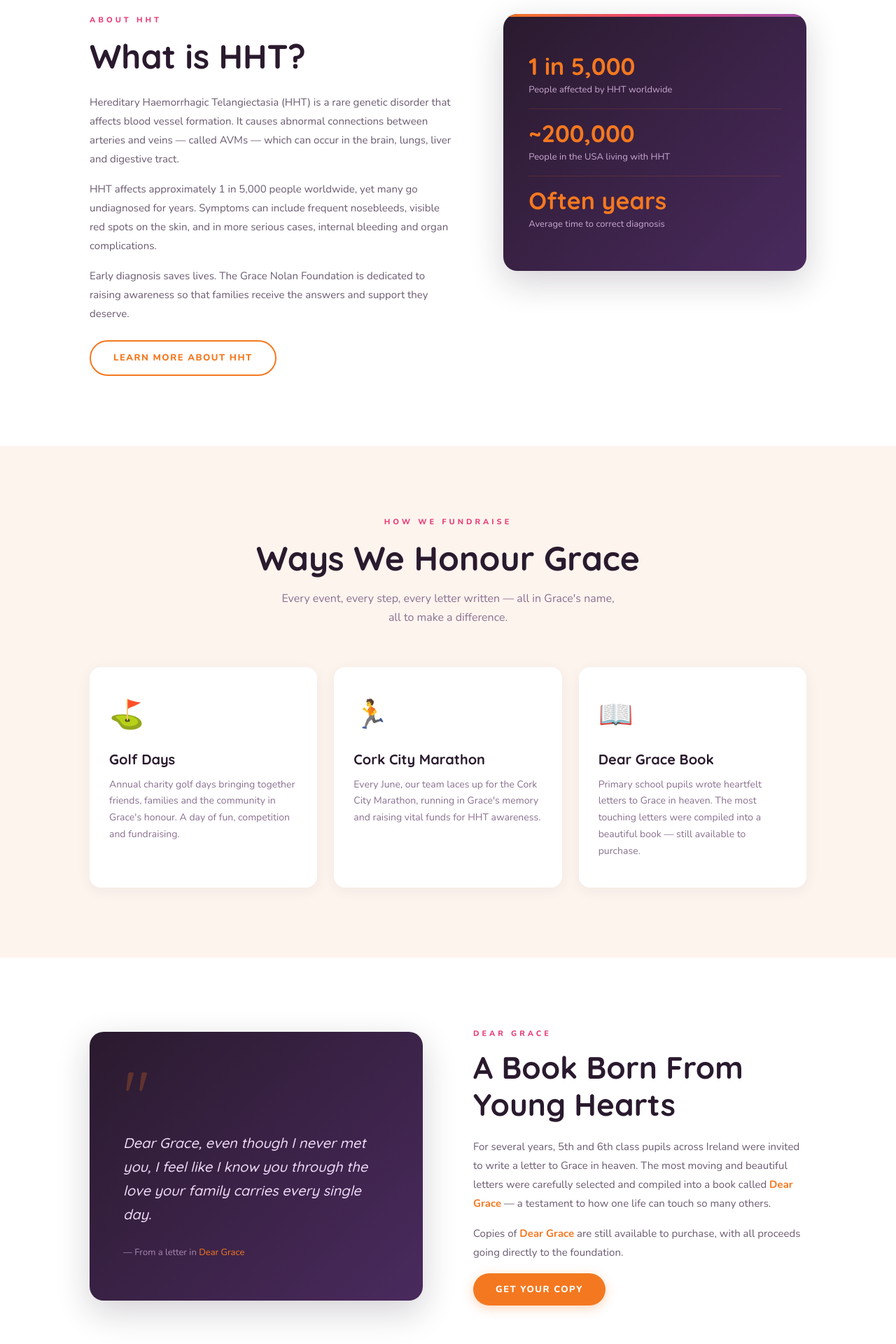
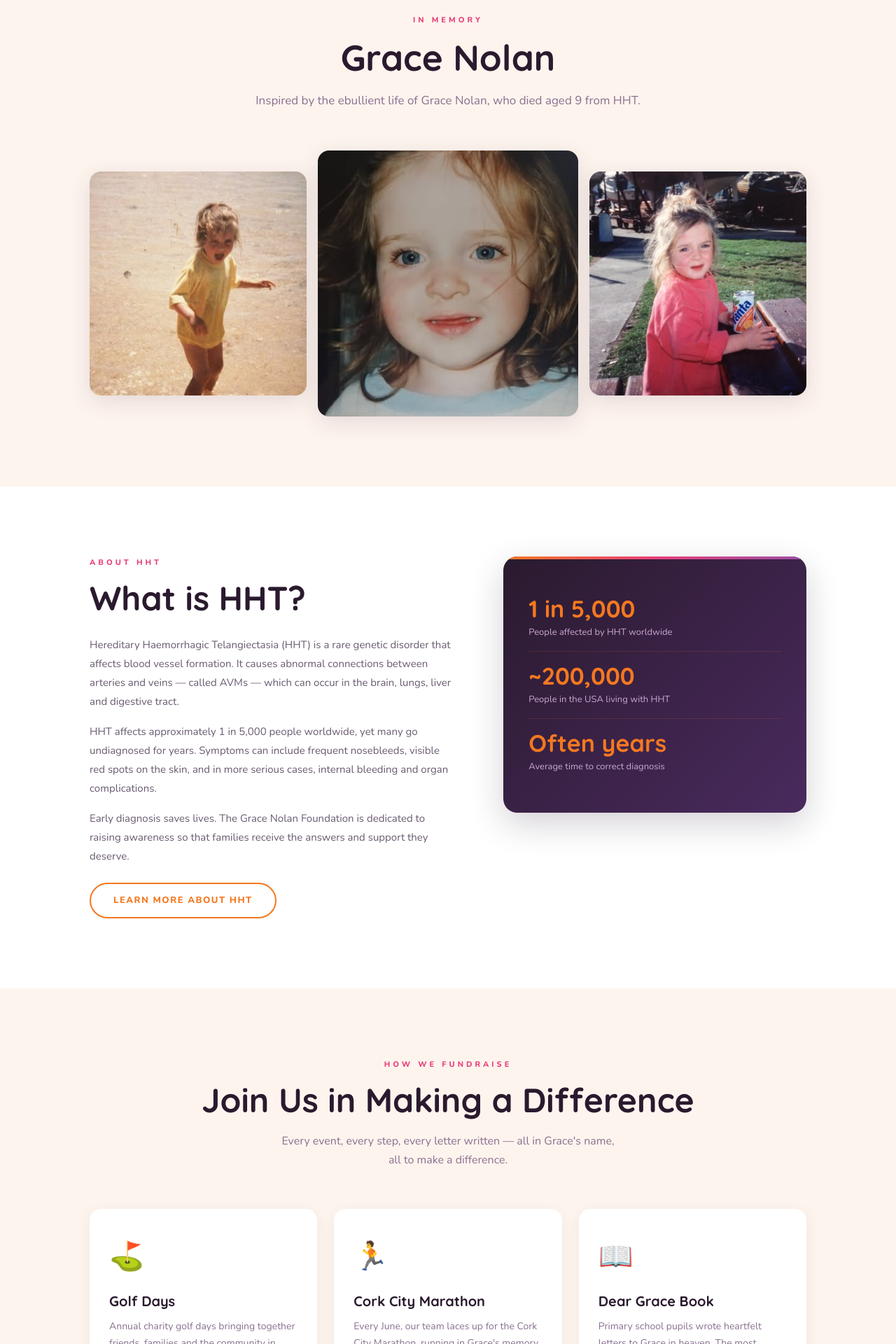
Before and after one commit to Alvor1991/grace-nolan-foundation, a React (Create React App) app: page / in a window 1280 px wide. Shown: the part 880-2800 px from the top of the page at 70% size. Built offline with nearby package versions, Linux system fonts and the light colour scheme.

Commit message:
remvoe CTA section at bottom, remove margin to footer, add 3 images to home

```diff
--- a/src/components/Footer.css
+++ b/src/components/Footer.css
@@ -2,7 +2,7 @@
     background: #2a1a2e;
     color: #c8a8d0;
     padding: 64px 0 0;
-    margin-top: 80px;
+    margin-top: 0px;
   }
 
   .footer-inner {
--- a/src/components/Nav.css
+++ b/src/components/Nav.css
@@ -93,3 +93,16 @@
     .nav-link { font-size: 16px; }
     .nav-donate { margin: 0; }
   }
+
+  .nav:not(.nav--scrolled) .nav-logo-main {
+    color: #fff9f5;
+  }
+
+  .nav:not(.nav--scrolled) .nav-link {
+    color: rgba(255,255,255,0.7);
+  }
+
+  .nav:not(.nav--scrolled) .nav-link:hover {
+    color: #fff;
+    background: rgba(255,255,255,0.1);
+  }
--- a/src/pages/Home.css
+++ b/src/pages/Home.css
@@ -172,15 +172,112 @@
   .dear-grace-info em { color: #f47820; font-style: normal; font-weight: 700; }
 
   /* CTA */
-  .cta-section { padding: 100px 0; background: linear-gradient(135deg, #f47820, #e8407a); }
-  .cta-inner { text-align: center; max-width: 600px; margin: 0 auto; }
-  .cta-inner h2 { font-size: clamp(36px, 5vw, 60px); color: #fff; margin-bottom: 20px; line-height: 1.15; }
-  .cta-inner h2 em { color: rgba(255,255,255,0.75); font-style: normal; }
-  .cta-inner p { font-size: 16px; color: rgba(255,255,255,0.85); line-height: 1.75; margin-bottom: 36px; }
-  .cta-actions { display: flex; gap: 16px; justify-content: center; flex-wrap: wrap; }
+  .fundraisers-cta {
+    text-align: center;
+    margin-top: 64px;
+    padding-top: 48px;
+    border-top: 1px solid var(--border);
+  }
+
+  .fundraisers-cta h3 {
+    font-size: clamp(28px, 3.5vw, 40px);
+    margin-bottom: 16px;
+  }
+
+  .fundraisers-cta p {
+    font-size: 16px;
+    color: #8a7090;
+    max-width: 480px;
+    margin: 0 auto 32px;
+    line-height: 1.75;
+  }
+
+  .fundraisers-cta-actions {
+    display: flex;
+    gap: 16px;
+    justify-content: center;
+    flex-wrap: wrap;
+  }
 
   @media (max-width: 768px) {
     .hht-inner { grid-template-columns: 1fr; }
     .dear-grace-inner { grid-template-columns: 1fr; }
     .hero-content { padding-top: 120px; }
   }
+
+  /* IN MEMORY SECTION */
+.grace-memory-section {
+  padding: 100px 0;
+  background: var(--soft);
+}
+
+.grace-memory-title {
+  font-size: clamp(36px, 4vw, 52px);
+  text-align: center;
+  margin-bottom: 16px;
+}
+
+.grace-memory-desc {
+  text-align: center;
+  font-size: 17px;
+  color: #8a7090;
+  max-width: 560px;
+  margin: 0 auto 56px;
+  line-height: 1.75;
+}
+
+.grace-photos {
+  display: grid;
+  grid-template-columns: 1fr 1.2fr 1fr;
+  gap: 16px;
+  align-items: center;
+}
+
+.grace-photo-wrap {
+  border-radius: 16px;
+  overflow: hidden;
+  box-shadow: 0 8px 32px rgba(42,26,46,0.12);
+  transition: transform 0.3s, box-shadow 0.3s;
+}
+
+.grace-photo-wrap:hover {
+  transform: translateY(-6px);
+  box-shadow: 0 20px 48px rgba(244,120,32,0.2);
+}
+
+.grace-photo-wrap img {
+  width: 100%;
+  height: 320px;
+  object-fit: cover;
+  display: block;
+}
+
+.grace-photo-wrap--tall img {
+  height: 380px;
+}
+
+@media (max-width: 768px) {
+  .grace-photos {
+    grid-template-columns: 1fr;
+  }
+  .grace-photo-wrap img,
+  .grace-photo-wrap--tall img {
+    height: 260px;
+  }
+}
+
+.fundraiser-btn {
+  background: none;
+  border: none;
+  font-family: 'Nunito', sans-serif;
+  font-size: 13px;
+  font-weight: 800;
+  letter-spacing: 1px;
+  color: #f47820;
+  cursor: pointer;
+  padding: 0;
+  margin-top: 12px;
+  text-transform: uppercase;
+  transition: color 0.2s;
+}
+.fundraiser-btn:hover { color: #e8407a; }
--- a/src/pages/Home.js
+++ b/src/pages/Home.js
@@ -1,4 +1,7 @@
 import logo from "../logo.png";
+import grace1 from "../grace1.jpg";
+import grace2 from "../grace2.jpg";
+import grace3 from "../grace3.jpg";
 import React from "react";
 import "./Home.css";
 
@@ -6,7 +9,7 @@
   const fundraisers = [
     { emoji: "⛳", title: "Golf Days", desc: "Annual charity golf days bringing together friends, families and the community in Grace's honour. A day of fun, competition and fundraising." },
     { emoji: "🏃", title: "Cork City Marathon", desc: "Every June, our team laces up for the Cork City Marathon, running in Grace's memory and raising vital funds for HHT awareness." },
-    { emoji: "📖", title: "Dear Grace Book", desc: "Primary school pupils wrote heartfelt letters to Grace in heaven. The most touching letters were compiled into a beautiful book — still available to purchase." },
+    { emoji: "📖", title: "Dear Grace Book", desc: "Primary school pupils wrote heartfelt letters to Grace in heaven. The most touching letters were compiled into a beautiful book — still available to purchase.", action: true },
   ];
 
   return (
@@ -32,6 +35,28 @@
               </div>
             </div>
             <img src={logo} alt="Grace Nolan Foundation" className="hero-logo fade-up" />
+          </div>
+        </div>
+      </section>
+
+      {/* IN MEMORY OF GRACE SECTION */}
+      <section className="grace-memory-section">
+        <div className="container">
+          <div className="section-label" style={{textAlign: "center"}}>In Memory</div>
+          <h2 className="grace-memory-title">Grace Nolan</h2>
+          <p className="grace-memory-desc">
+            Inspired by the ebullient life of Grace Nolan, who died aged 9 from HHT.
+          </p>
+          <div className="grace-photos">
+            <div className="grace-photo-wrap">
+              <img src={grace1} alt="Grace Nolan" />
+            </div>
+            <div className="grace-photo-wrap grace-photo-wrap--tall">
+              <img src={grace2} alt="Grace Nolan" />
+            </div>
+            <div className="grace-photo-wrap">
+              <img src={grace3} alt="Grace Nolan" />
+            </div>
           </div>
         </div>
       </section>
@@ -70,7 +95,7 @@
       <section className="fundraisers-section">
   <div className="container">
     <div className="section-label" style={{textAlign: "center"}}>How We Fundraise</div>
-          <h2 className="fundraisers-title">Ways We Honour Grace</h2>
+    <h2 className="fundraisers-title">Join Us in Making a Difference</h2>
     <p className="fundraisers-sub">Every event, every step, every letter written — all in Grace's name, all to make a difference.</p>
     <div className="fundraisers-grid">
       {fundraisers.map((f, i) => (
@@ -78,44 +103,23 @@
           <div className="fundraiser-emoji">{f.emoji}</div>
           <h3>{f.title}</h3>
           <p>{f.desc}</p>
+          {f.action && (
+            <button className="fundraiser-btn" onClick={() => navigate("about")}>
+              Learn More →
+            </button>
+          )}
         </div>
       ))}
     </div>
-        </div>
-      </section>
-
-      <section className="dear-grace-section">
-        <div className="container">
-          <div className="dear-grace-inner">
-            <div className="dear-grace-quote">
-              <div className="quote-mark">"</div>
-              <blockquote>Dear Grace, even though I never met you, I feel like I know you through the love your family carries every single day.</blockquote>
-              <cite>— From a letter in <em>Dear Grace</em></cite>
-            </div>
-            <div className="dear-grace-info">
-              <div className="section-label">Dear Grace</div>
-              <h2>A Book Born From<br />Young Hearts</h2>
-              <p>For several years, 5th and 6th class pupils across Ireland were invited to write a letter to Grace in heaven. The most moving and beautiful letters were carefully selected and compiled into a book called <em>Dear Grace</em> — a testament to how one life can touch so many others.</p>
-              <p>Copies of <em>Dear Grace</em> are still available to purchase, with all proceeds going directly to the foundation.</p>
-              <button className="btn-primary" onClick={() => navigate("contact")}>Get Your Copy</button>
+    <div className="fundraisers-cta">
+      <p>Every act of kindness keeps Grace's memory alive and brings us closer to a world that understands HHT.</p>
+      <div className="fundraisers-cta-actions">
+        <button className="btn-primary" onClick={() => navigate("contact")}>Get Involved</button>
+        <button className="btn-outline" onClick={() => navigate("about")}>Read Our Story</button>
       </div>
     </div>
   </div>
 </section>
-
-      <section className="cta-section">
-        <div className="container">
-          <div className="cta-inner">
-            <h2>Join Us in Making<br /><em>a Difference</em></h2>
-            <p>Whether you run, golf, donate or simply share — every act of kindness keeps Grace's memory alive and brings us closer to a world that understands HHT.</p>
-            <div className="cta-actions">
-              <button className="btn-primary" onClick={() => navigate("contact")}>Get Involved</button>
-              <button className="btn-outline" style={{borderColor: "#fff", color: "#fff"}} onClick={() => navigate("about")}>Read Our Story</button>
-            </div>
-          </div>
-        </div>
-      </section>
-
     </div>
   );
 }
```
Lines whose indentation alone changed are shown as unchanged.
